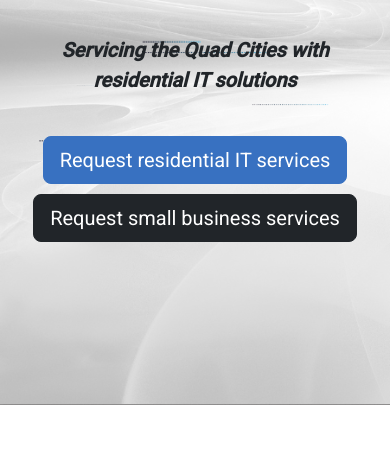
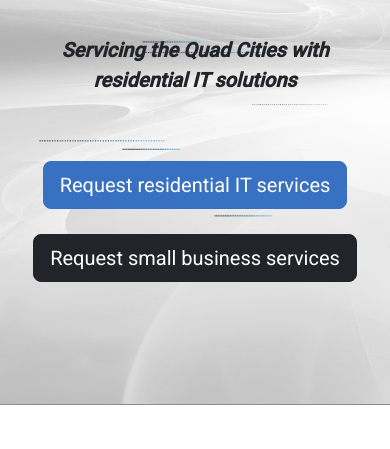
Before and after one commit to bstahler123/Home-IT, a website: page index.html in a window 390 px wide. Shown: the part 395-844 px from the top of the page. Drawn offline with nearby package versions, Linux system fonts and the light colour scheme.

Commit message:
Add files via upload

```diff
--- a/css/mquaries.css
+++ b/css/mquaries.css
@@ -20,14 +20,14 @@
 }
 
 #cta    {
-    margin-top: 5px;
+    margin-top: 30px;
     margin-bottom: 5px;
 
 }
 
 #cta2   {
-    margin-top: 5px;
-    margin-bottom: 5px;
+    margin-top: 20px;
+
 
 }
 
```
